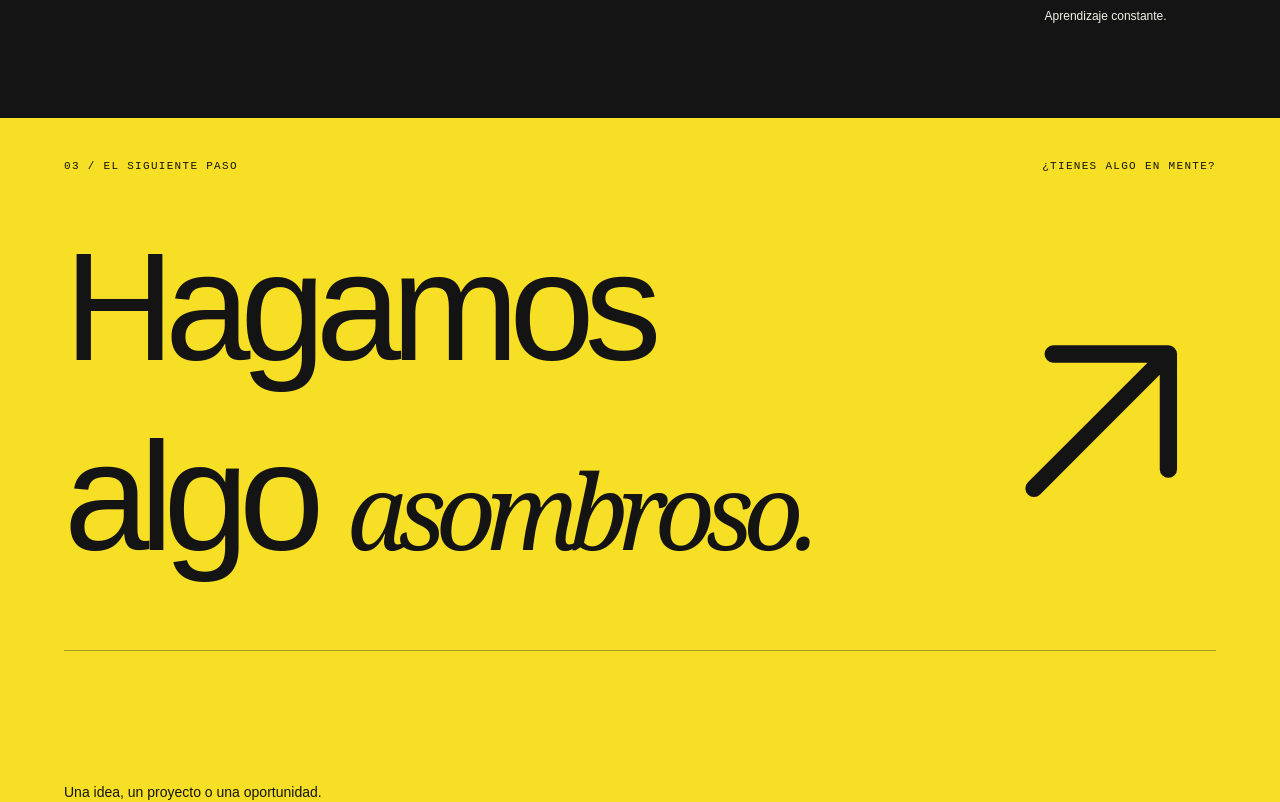
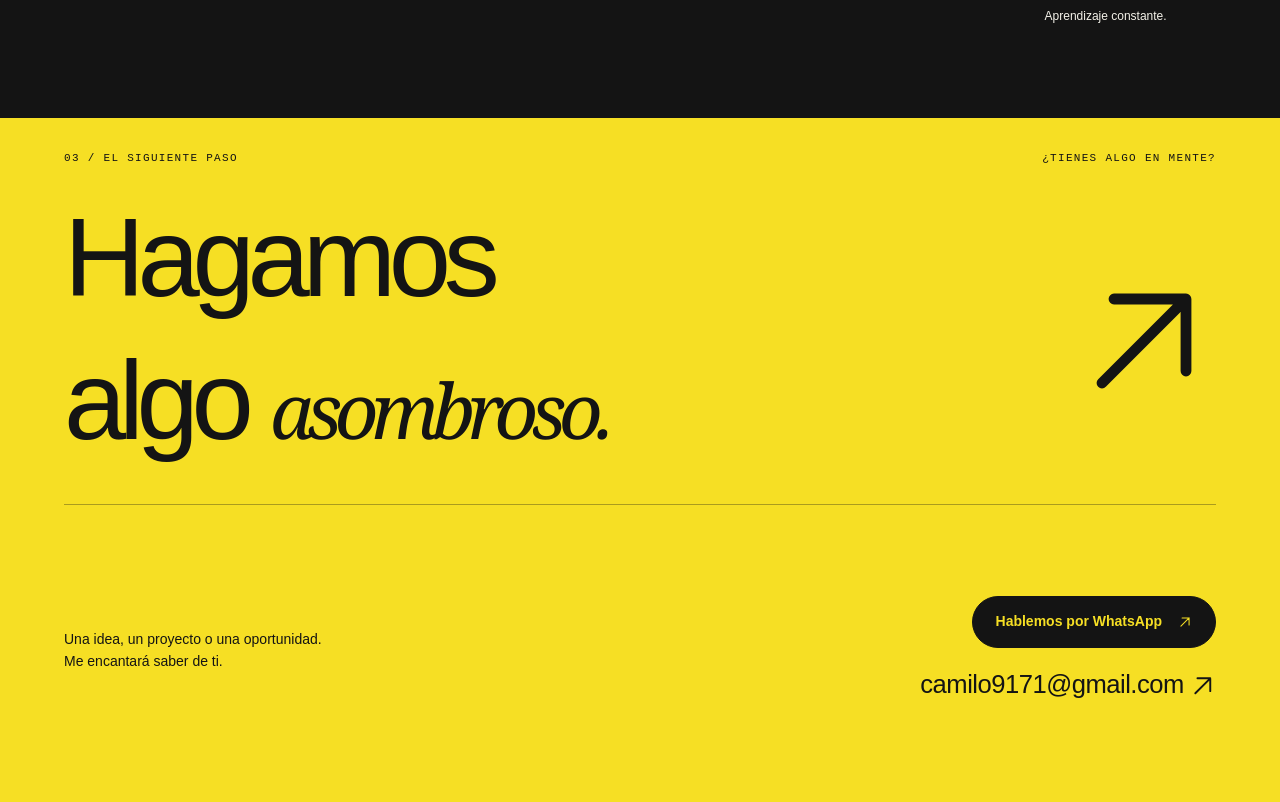
Before and after one commit to ghost91710/Juancamilo, a React (Vite) app: page / in a window 1280 px wide. Shown: the part 4082-4884 px from the top of the page. Built offline with nearby package versions, Linux system fonts and the light colour scheme.

Commit message:
Make contact section fit responsive screen sizes

```diff
--- a/src/index.css
+++ b/src/index.css
@@ -700,3 +700,39 @@ nav .nav-contact{border:none;
 .about-personality .about-sticker{display:grid;flex:none;margin:24px 0 0 15px}
 .about-personality .character-stop-about{margin:0 0 0 auto}
 @media(max-width:500px){.about-personality{gap:12px;margin-top:24px}.about-personality .about-sticker{margin-left:8px}}
+
+/* Keep contact readable on narrow screens and compact on short viewports. */
+.contact.section-wrap{padding-block:clamp(20px,4svh,40px)}
+.contact[id]{scroll-margin-top:0}
+.contact-top{flex-wrap:wrap;gap:10px 20px}
+.contact-title{gap:12px;margin-block:clamp(18px,4svh,48px)}
+.contact h2{min-width:0;font-size:clamp(32px,min(10vw,14svh),160px);line-height:1.08}
+.contact-arrow{flex:none;font-size:clamp(42px,min(13vw,18svh),200px)}
+.contact-bottom{flex-wrap:wrap;gap:20px 28px;padding-top:clamp(16px,3svh,25px);align-items:center}
+.contact-companion{flex:1 1 280px;min-width:0;justify-content:space-between}
+.contact-companion>p{min-width:0;overflow-wrap:anywhere}
+.character-stop-contact{width:clamp(100px,18svh,155px);margin-right:0}
+.contact-options{min-width:0;max-width:100%}
+.contact-whatsapp{max-width:100%;gap:16px}
+.contact-email{max-width:100%;overflow-wrap:anywhere}
+@media(max-width:700px){
+  .contact h2{font-size:clamp(32px,min(12vw,11svh),72px)}
+  .contact-bottom{display:flex;flex-direction:column;align-items:stretch}
+  .contact-companion{flex:auto;gap:16px}
+  .character-stop-contact{width:clamp(90px,17svh,130px)}
+  .contact-options{align-items:flex-start;gap:12px;margin-top:0}
+  .contact-options .contact-email{margin-top:0;font-size:clamp(14px,4vw,20px)}
+}
+@media(max-height:500px) and (min-width:500px){
+  .contact.section-wrap{padding-block:12px}
+  .contact-title{margin-block:12px}
+  .contact h2{font-size:clamp(28px,10svh,48px)}
+  .contact-bottom{flex-direction:row;gap:12px 20px;padding-top:12px}
+  .contact-companion{flex:1 1 200px;gap:12px}
+  .contact-companion>p{font-size:11px}
+  .character-stop-contact{width:80px}
+  .character-stop-contact::after{height:70px}
+  .contact-options{gap:8px;justify-content:center}
+  .contact-whatsapp{padding:10px 14px;font-size:12px}
+  .contact-options .contact-email{font-size:14px}
+}
```
